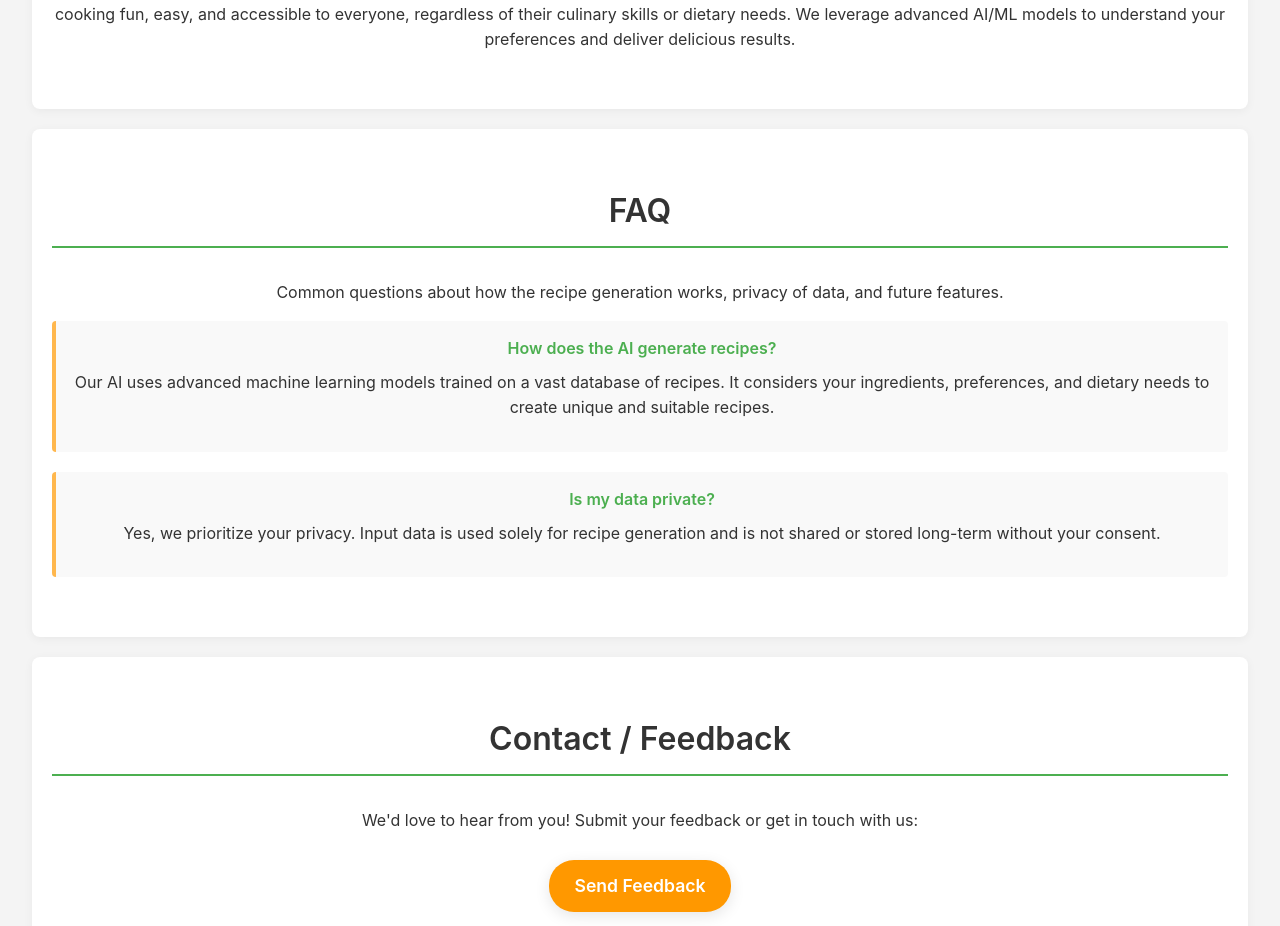
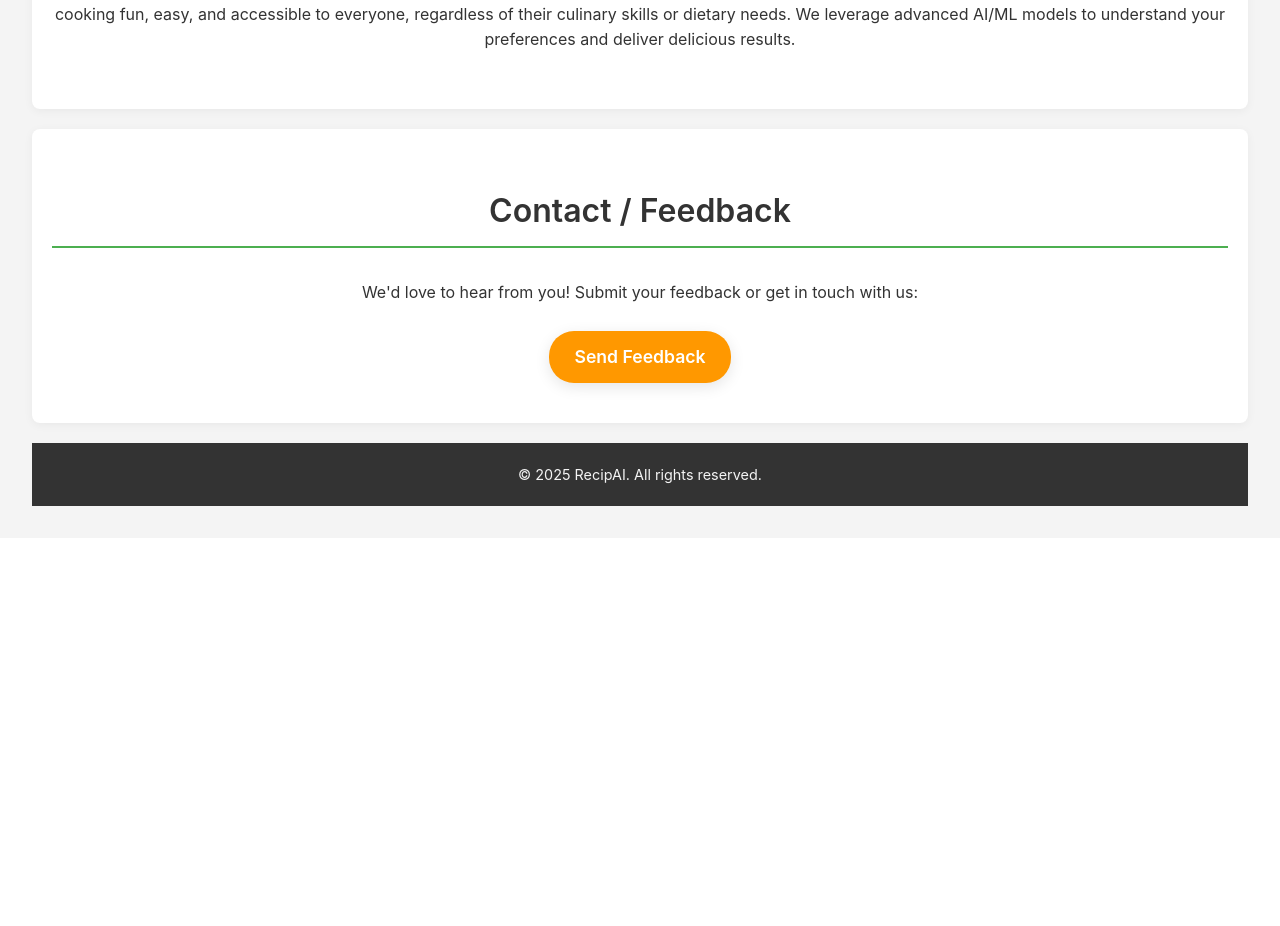
Before and after one commit to AET-DevOps25/team-continuous-disappointment, a React (Vite) app in the folder client/: page / in a window 1280 px wide. Shown: the part 2020-2946 px from the top of the page. After the commit the page ends 2558 px from the top, so only its background shows below. Built offline with nearby package versions, Linux system fonts and the light colour scheme.

Commit message:
refactor: remove unused components and comments for cleaner code

```diff
--- a/client/src/App.tsx
+++ b/client/src/App.tsx
@@ -1,20 +1,14 @@
-import { useState } from 'react'
-import reactLogo from './assets/react.svg'
-import viteLogo from '/vite.svg'
 import './App.css'
 import HeroSection from './components/HeroSection';
 import HowItWorks from './components/HowItWorks';
 import Features from './components/Features';
 import About from './components/About';
-import FAQ from './components/FAQ';
 import Contact from './components/Contact';
 import Navigation from './components/Navigation';
 import ChatPage from './components/ChatPage';
 import Footer from './components/Footer';
 
 function App() {
-  const [count, setCount] = useState(0)
-
   return (
     <>
       <Navigation />
@@ -27,7 +21,6 @@ function App() {
       </section>
       <Features />
       <About />
-      <FAQ />
       <Contact />
       <Footer />
     </>
--- a/client/src/components/Contact.tsx
+++ b/client/src/components/Contact.tsx
@@ -6,7 +6,6 @@ const Contact = () => {
       <h2>Contact / Feedback</h2>
       <p>We'd love to hear from you! Submit your feedback or get in touch with us:</p>
       <a href="mailto:feedback@recipai.com" className="cta-button">Send Feedback</a>
-      {/* You can add a contact form here later if needed */}
     </section>
   );
 };
--- a/client/src/components/FAQ.tsx
+++ /dev/null
@@ -1,21 +0,0 @@
-import React from 'react';
-
-const FAQ = () => {
-  return (
-    <section id="faq" className="faq">
-      <h2>FAQ</h2>
-      <p>Common questions about how the recipe generation works, privacy of data, and future features.</p>
-      {/* Add more specific FAQs here as needed */}
-      <div className="faq-item">
-        <h4>How does the AI generate recipes?</h4>
-        <p>Our AI uses advanced machine learning models trained on a vast database of recipes. It considers your ingredients, preferences, and dietary needs to create unique and suitable recipes.</p>
-      </div>
-      <div className="faq-item">
-        <h4>Is my data private?</h4>
-        <p>Yes, we prioritize your privacy. Input data is used solely for recipe generation and is not shared or stored long-term without your consent.</p>
-      </div>
-    </section>
-  );
-};
-
-export default FAQ;
--- a/client/src/components/Footer.tsx
+++ b/client/src/components/Footer.tsx
@@ -5,7 +5,6 @@ const Footer = () => {
   return (
     <footer className="footer">
       <p>&copy; 2025 RecipAI. All rights reserved.</p>
-      {/* Optional: Add social media links or other footer content here */}
     </footer>
   );
 };
--- a/client/src/components/HowItWorks.tsx
+++ b/client/src/components/HowItWorks.tsx
@@ -5,7 +5,6 @@ const HowItWorks = () => {
     <section id="how-it-works" className="how-it-works">
       <h2>How It Works</h2>
       <p>Enter your ingredients, flavor preferences, and dietary needs to get personalized recipes generated by AI.</p>
-      {/* Placeholder for visual explanation - e.g., icons or a simple graphic */}
       <div className="visual-explanation-placeholder">
         <p>[Visual representation of the process: Input {'->'} AI {'->'} Recipe]</p>
       </div>
```
